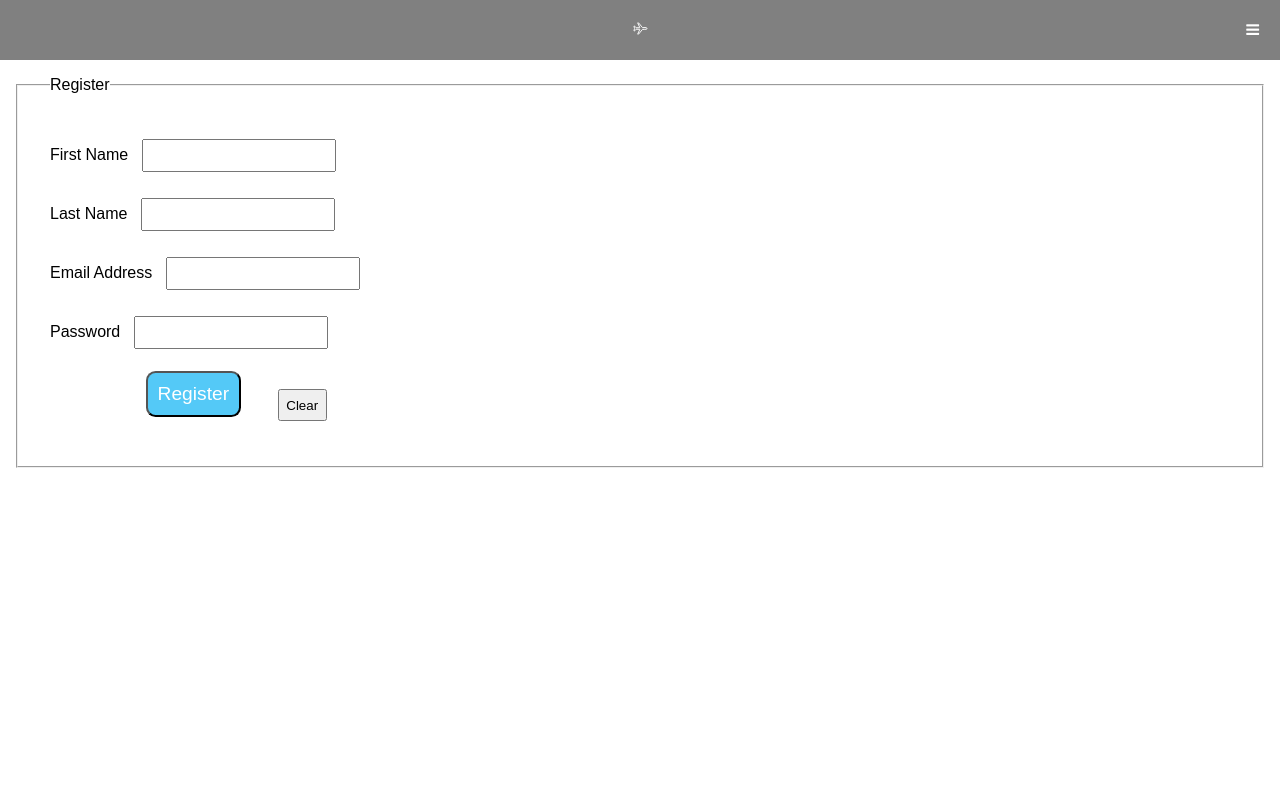
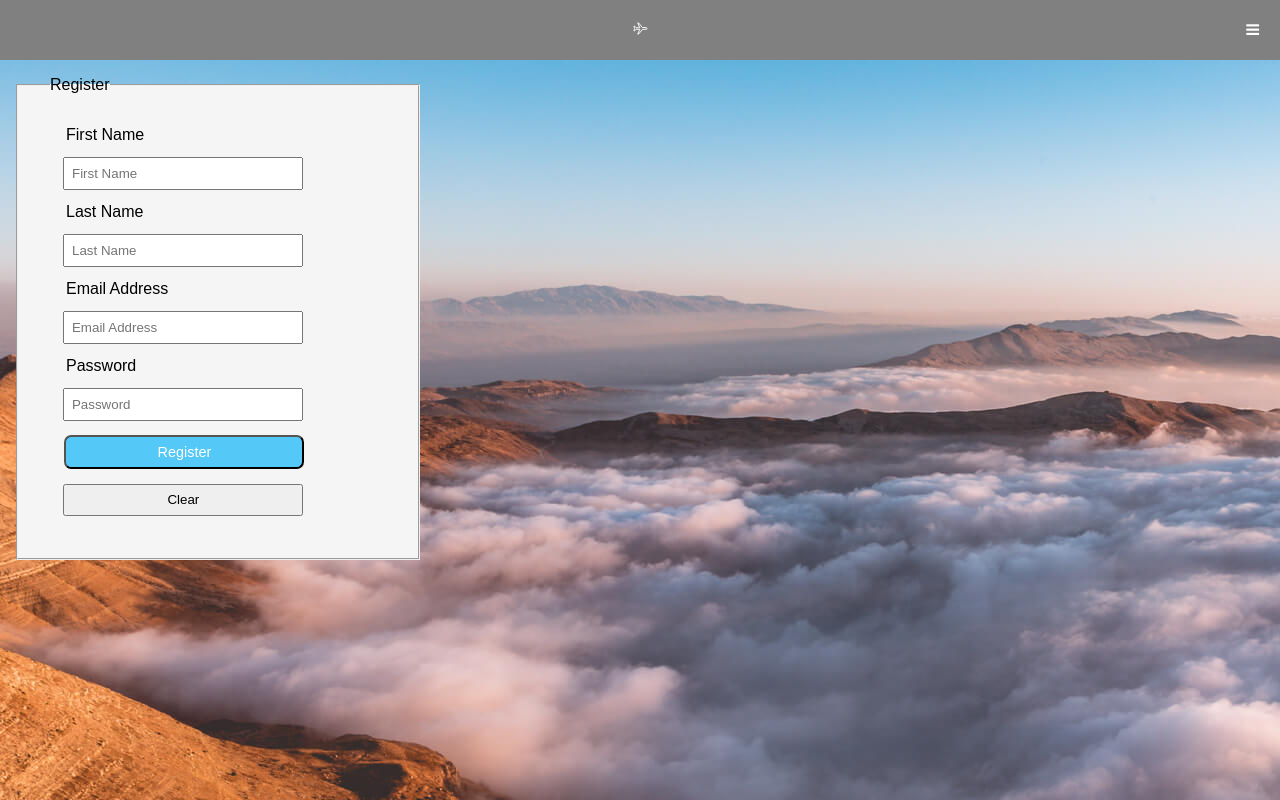
Before and after one commit to osm-alt/Airline-Reservation-System, a PHP site: page /register.html in a window 1280 px wide. Run offline with PHP 8.4, Linux system fonts and the light colour scheme; some libraries are stand-ins or nearby versions.

Commit message:
login/register and small changes in my pages

```diff
--- a/checkin.html
+++ b/checkin.html
@@ -153,6 +153,7 @@
         </p>
       </fieldset>
     </form>
-  </section </body>
+  </section>
+</body>
 
 </html>
--- a/main_style.css
+++ b/main_style.css
@@ -63,9 +63,8 @@ menu {
 
 
 
-@media (max-width:100px) {}
 
-@media (max-width:1300px) {
+@media (max-width:1400px) {
 
 
     nav {
--- a/register.html
+++ b/register.html
@@ -12,9 +12,25 @@
     <title>Register</title>
 
     <style>
+        body {
+            background-image: url("mainpics/login.jpg");
+        }
+
         h1 {
             text-align: center;
             margin: 1em;
+        }
+
+        h2 {
+            /* color: white; */
+            font-weight: bold;
+            font-size: 0.5rem;
+        }
+
+        p {
+            /* color: white; */
+            font-weight: 35;
+            font-size: 1rem;
         }
 
         form p {
@@ -32,6 +48,16 @@
             border-radius: 0.5em;
         }
 
+        fieldset {
+            background: whitesmoke;
+            width: 25em;
+            height: 30rem;
+        }
+
+        label {
+            margin-left: 1rem;
+        }
+
         div.form-elts {
             display: flex;
             flex-wrap: wrap;
@@ -40,19 +66,48 @@
         input,
         button,
         select {
+            display: block;
+            width: 15rem;
             box-sizing: border-box;
             padding: .5em;
             margin: 1em;
         }
 
         input[type=submit] {
-            font-size: 1.2em;
+            width: 15rem;
+            font-size: .9em;
             background-color: rgb(84, 201, 247);
             color: white;
             border-radius: .5em;
-            margin-left: 5em;
-            position: relative;
-            bottom: .5em;
+            margin-left: 1em;
+            /* margin: 1em; */
+            /* position: relative; */
+            /* bottom: .5em; */
+        }
+
+        input[type=submit]:hover {
+            cursor: pointer;
+            color: black;
+        }
+
+        .forgotPassword {
+
+            text-decoration: none;
+            margin-left: 1em;
+            /* font-size: 15px; */
+        }
+
+        a {
+            text-decoration: none;
+        }
+
+        .register {
+            font-size: small;
+            margin-top: .5em;
+            white-space: nowrap;
+            text-decoration: none;
+            margin-left: 1.1em;
+            color: red;
         }
     </style>
 
@@ -87,25 +142,25 @@
         </nav>
     </header>
 
-
+    <!-- <h1 class="title">Welcome to ROA Airlines!</h1> -->
 
     <fieldset style="margin: 1em;">
         <legend style="margin-left: 2em;">Register</legend>
         <form method="post" action="">
 
-            <p><label>First Name<input name="Fname" type="text" required></p>
+            <p><label>First Name<input name="Fname" type="text" placeholder="First Name" required></p>
 
-            <p><label>Last Name<input name="Lname" type="text" required></p>
+            <p><label>Last Name<input name="Lname" type="text" placeholder="Last Name" required></p>
 
-            <p><label>Email Address<input name="Email" type="text" required></p>
+            <p><label>Email Address<input name="Email" type="text" placeholder="Email Address" required></p>
 
-            <p><label>Password<input name="password" type="password" required></p>
+            <p><label>Password<input name="password" type="password" placeholder="Password" required></p>
 
             <input type="submit" value="Register">
             <input type="reset" value="Clear">
-            </p>
         </form>
     </fieldset>
+
 
 </body>
 
```
Also changed, not shown: cargo.html (+6 -6 lines), login.html (+68 -9 lines), main_page.html (+24 -26 lines), CovidRestrictions.html (line endings or trailing spaces), mainpics/login.jpg (added).
